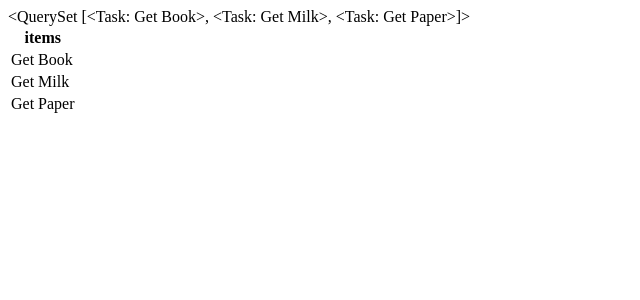
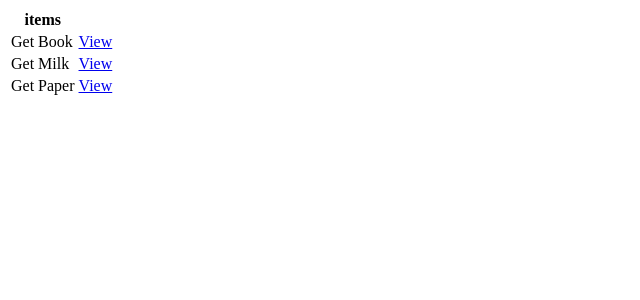
Before and after one commit to mdshahadothosen2001/todo_list, a Django app: template todo_list_management/todo/templates/todo/task_list.html in a window 1280 px wide. Shown: the top 300 px of the page, without its empty margins (0-640 px from the left). Run offline with Django 4.2, Linux system fonts and the light colour scheme; the template is opened without the code that fills it: values that come from a table or form of the project are taken from there, others are empty; data comes from the database, SQL or seed files in the repository.

Commit message:
fea:build template
1.create task detail page and view task title

```diff
--- /dev/null
+++ b/todo_list_management/todo/templates/todo/task_detail.html
@@ -0,0 +1 @@
+<h1>Task : {{task}} </h1>
--- a/todo_list_management/todo/templates/todo/task_list.html
+++ b/todo_list_management/todo/templates/todo/task_list.html
@@ -4,16 +4,14 @@
     <title>Task Listt</title>
 </head>
 <body>
-{{object_list}}
-
-
 <table>
     <tr>
         <th>items</th>
     </tr>
-    {% for task in object_list  %}
+    {% for task in tasks  %}
     <tr>
         <td>{{task.title}} </td>
+        <td><a href="{% url 'task' task.id %}">View</a> </td>
 
     </tr>
     {% empty %}
--- a/todo_list_management/todo/urls.py
+++ b/todo_list_management/todo/urls.py
@@ -1,6 +1,7 @@
 from django.urls import path
-from .views import TaskList
+from .views import TaskList , TaskDetail
 
 urlpatterns=[
-    path('task',TaskList.as_view(),name='task'),
+    path('tasks/',TaskList.as_view(),name='tasks'),
+    path('tasks/task/<int:pk>/',TaskDetail.as_view(),name='task'),
 ]
```
Also changed, not shown: todo_list_management/todo/views.py (+11 -1 lines).
